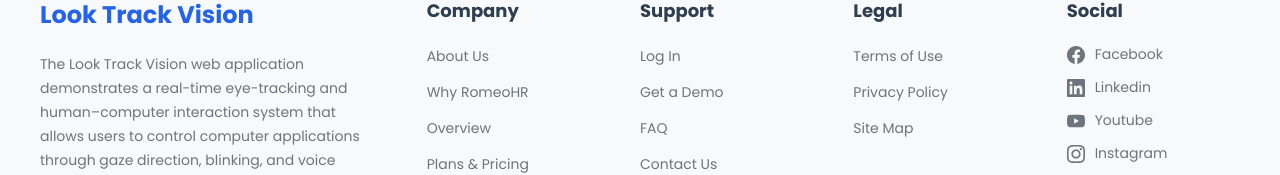
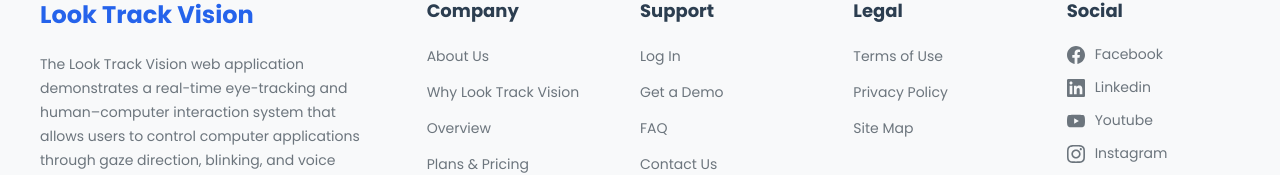
Before and after one commit to MoraisMNS/gaze-tracking-webapp-frontend, a React (Vite) app: page /application-control in a window 1280 px wide. Shown: the part 2666-2841 px from the top of the page. Built offline with nearby package versions, Linux system fonts and the light colour scheme.

Commit message:
Change footer

```diff
--- a/src/components/Footer.jsx
+++ b/src/components/Footer.jsx
@@ -25,7 +25,7 @@
             <h3 className="footer-column-title">Company</h3>
             <ul className="footer-links-list">
               <li><a href="#about" className="footer-link">About Us</a></li>
-              <li><a href="#why" className="footer-link">Why RomeoHR</a></li>
+              <li><a href="#why" className="footer-link">Why Look Track Vision</a></li>
               <li><a href="#overview" className="footer-link">Overview</a></li>
               <li><a href="#pricing" className="footer-link">Plans & Pricing</a></li>
             </ul>
```
